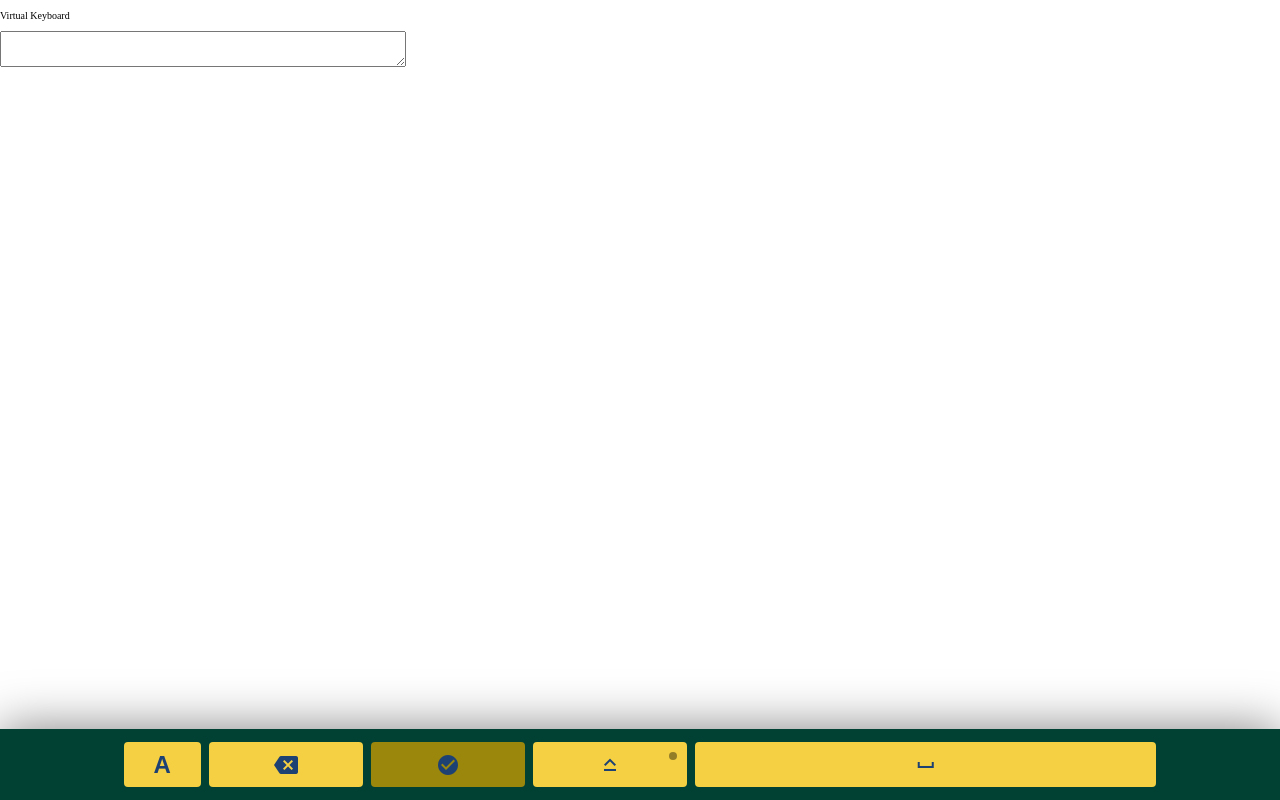
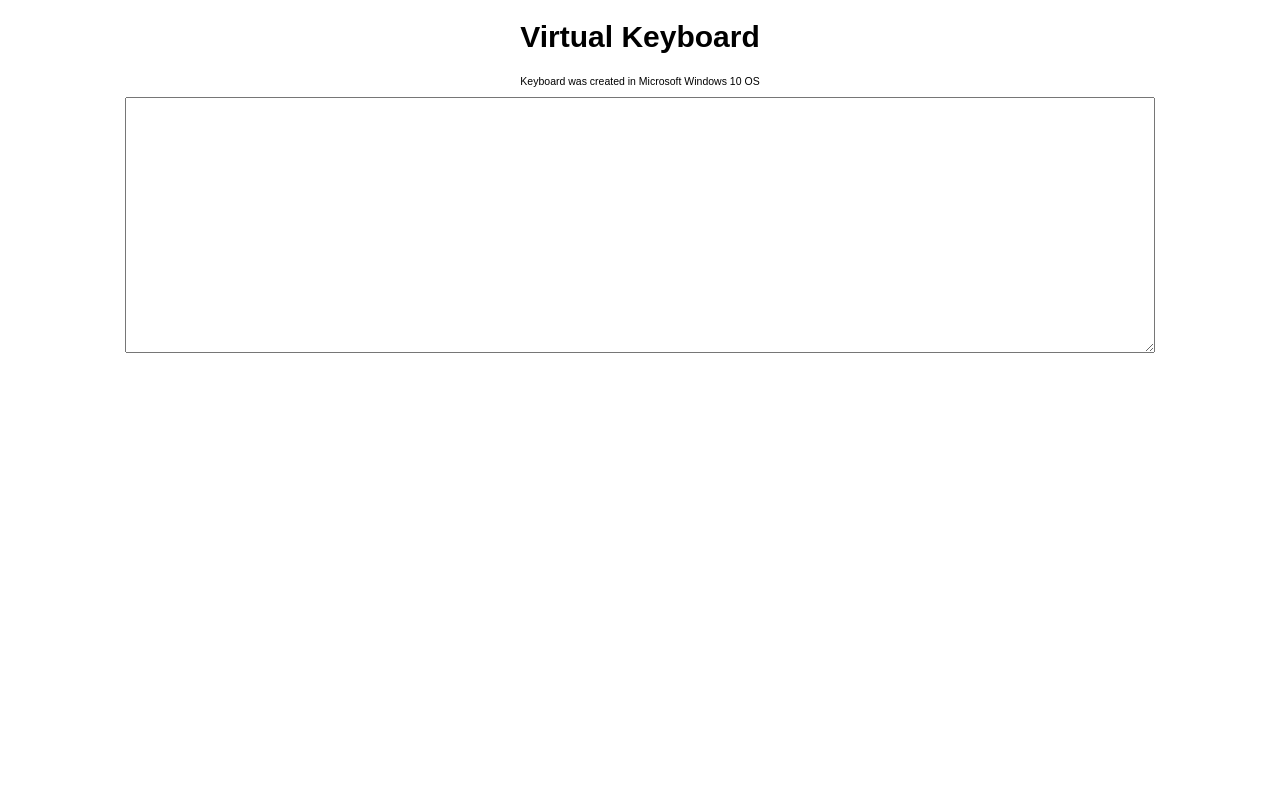
Before and after one commit to VladimirVolvakov/virtual-keyboard, a website: page index.html in a window 1280 px wide. Drawn offline with nearby package versions, Linux system fonts and the light colour scheme.

Commit message:
feat: install eslint, normalize & material-icons link

```diff
--- a/index.html
+++ b/index.html
@@ -4,15 +4,18 @@
     <meta charset="UTF-8">
     <meta http-equiv="X-UA-Compatible" content="IE=edge">
     <meta name="viewport" content="width=device-width, initial-scale=1.0">
+    <link rel="stylesheet" href="/node_modules/normalize.css/normalize.css">
     <link rel="stylesheet" href="style.css">
     <link href="https://fonts.googleapis.com/icon?family=Material+Icons" rel="stylesheet">
+    <link rel="shortcut icon" type="image/png" href="/favicon.png">
     <title>Virtual Keyboard / Виртуальная клавиатура</title>
 </head>
 <body>
     <div class="container">
-        <p class="title">Virtual Keyboard</p>
-        <textarea class="textarea"></textarea>
-        <div class="keyboard">
+        <h1 class="title">Virtual Keyboard</h1>
+        <p class="subtitle">Keyboard was created in Microsoft Windows 10 OS</p>
+        <textarea class="keyboard--active"></textarea>
+        <!-- <div class="keyboard">
             <div class="keyboard__keys">
                 <button type="button" class="keyboard__key">A</button>
                 <button type="button" class="keyboard__key keyboard__key--wide">
@@ -28,7 +31,7 @@
                     <i class="material-icons">space_bar</i>
                 </button>
             </div>
-        </div>
+        </div> -->
     </div>
 
     <script src="script.js"></script>
--- a/style.css
+++ b/style.css
@@ -1,16 +1,32 @@
+html {
+    font-size: 10px;
+}
+
 body {
     margin: 0;
     padding: 0;
-    font-size: 10px;
+    font-family: Arial, Helvetica, sans-serif;
+    font-weight: 400;
+    font-size: 1.5rem;
 }
 
 .container {
     margin: 0 auto;
     width: 1280px;
+    display: flex;
+    flex-direction: column;
+    align-items: center;
 }
 
-.textarea {
-    width: 400px;
+p {
+    font-size: 0.7em;
+    margin: 0;
+    margin-bottom: 10px;
+}
+
+.keyboard--active {
+    width: 80%;
+    height: 250px;
 }
 
 .keyboard {
@@ -35,17 +51,15 @@ body {
 
 .keyboard__key {
     height: 45px;
-    width: 6%;
+    width: 5%;
     max-width: 90px;
     margin: 3px;
     padding: 0;
     border-radius: 4px;
     border: none;
-    /* background: #1E4174;
-    color: #DDA94B; */
     background: #F5D042;
     color: #1E4174;
-    font-size: 1.5rem;
+    font-size: 1.7rem;
     font-weight: bold;
     outline: none;
     cursor: pointer;
@@ -62,13 +76,13 @@ body {
 }
 
 .keyboard__key--wide {
-    width: 12%;
+    width: 10%;
     max-width: 180px;
 }
 
 .keyboard__key--wide-plus {
-    width: 36%;
-    max-width: 500px;
+    width: 27%;
+    max-width: 470px;
 }
 
 .keyboard__key--activated::after {
```
Also changed, not shown: package.json (added, +25 -0 lines), .eslintrc.js (added), favicon.png (added), 1 other file.
